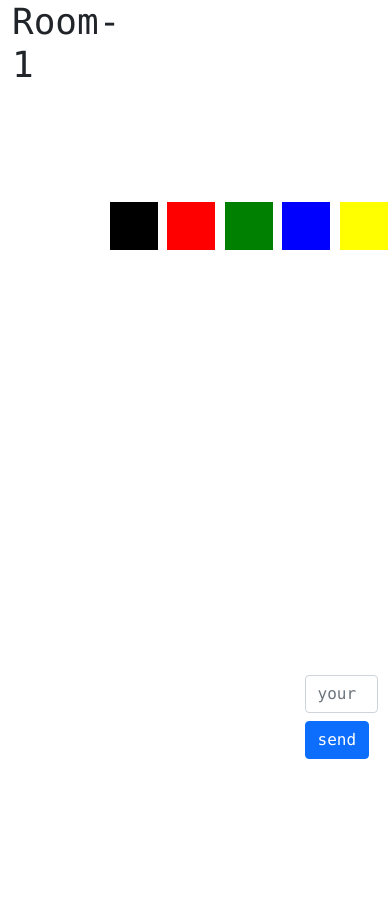
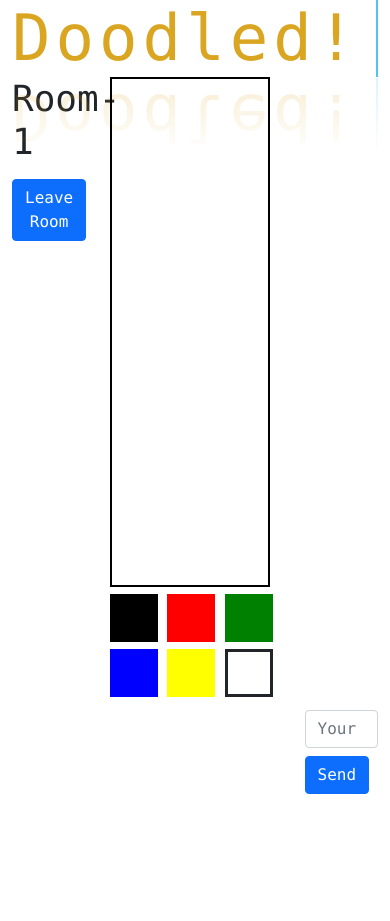
Before and after one commit to PulkitAgr113/NotMoodleDotIO, a Django app: page /lobby/1/ in a window 390 px wide. Before the commit the page ends 759 px from the top, so only its background shows below. Run offline with Django 3.2, Linux system fonts and the light colour scheme; a user stored in the database is signed in; some libraries are stand-ins or nearby versions.

Commit message:
Canvas CSS changed

```diff
--- a/doodle/static/main.js
+++ b/doodle/static/main.js
@@ -105,10 +105,13 @@ onResize();
 function drawLine(x0, y0, x1, y1, color, emit){
     // Drawing a line
     context.beginPath();
+    context.strokeStyle = color;
+    context.lineWidth = 5;
+    if (color == 'white') {
+        context.lineWidth = 40;
+    }
     context.moveTo(x0-rect.left, y0-rect.top);
     context.lineTo(x1-rect.left, y1-rect.top);
-    context.strokeStyle = color;
-    context.lineWidth = 2;
     context.stroke();
     context.closePath();
 
@@ -175,7 +178,7 @@ function throttle(callback, delay) {
 
 // Making the canvas fill its encloser
 function onResize() {
-    canvas.width = window.innerWidth*0.50;
-    canvas.height = window.innerWidth*0.50;
+    canvas.width = window.innerWidth*0.40;
+    canvas.height = window.innerHeight*0.60;
     rect = canvas.getBoundingClientRect();
 }
--- a/doodle/static/style.css
+++ b/doodle/static/style.css
@@ -1,3 +1,5 @@
+@import url('https://fonts.googleapis.com/css2?family=Poppins:wght@300;400;500;600;700;800;900&display=swap');
+
 body {
     font-family: 'monaco', monospace;
 }
@@ -45,7 +47,7 @@ p {
 }
 
 .colors {
-    position: fixed;
+    position: relative;
 }
 
 .color {
@@ -59,6 +61,7 @@ p {
 .color.green { background-color: green; }
 .color.blue { background-color: blue; }
 .color.yellow { background-color: yellow; }
+.color.white { border-style: solid; }
 
 .whiteboard {
     position: relative;
@@ -66,12 +69,18 @@ p {
     right: 0;
     bottom: 0;
     top: 0;
+    border:2px solid #000000;
+    cursor: pointer;
+}
+
+.whiteboard:active {
+    cursor: crosshair;
 }
 
 .chatbox {
     overflow-y: scroll;
     overflow-x: hidden;
-    height: 80vh;
+    height: 75%;
     display: flex;
     flex-direction: column-reverse;
 }
@@ -79,3 +88,75 @@ p {
 html,body {
     height: 100%;
 }
+
+.typing::before {
+    content: '';
+    position: absolute;
+    top: 0;
+    right: 0;
+    width: 2px;
+    height: 100%;
+    background: #4FC3F7;
+    animation: cursorBlink 0.8s steps(3) infinite
+}
+
+@keyframes cursorBlink {
+
+    0%,
+    75% {
+        opacity: 1
+    }
+
+    76%,
+    100% {
+        opacity: 0
+    }
+}
+
+.typing {
+    position: relative;
+    -webkit-box-reflect: below 1px linear-gradient(transparent, #3333)
+}
+
+.typing h2 {
+    position: relative;
+    color: goldenrod;
+    letter-spacing: 5px;
+    font-size: 4rem;
+    overflow: hidden;
+    margin-bottom: 0;
+    animation: type 5s steps(11) infinite
+}
+
+@keyframes type {
+
+    0%,
+    100% {
+        width: 0px
+    }
+
+    30%,
+    60% {
+        width: 394.09px
+    }
+}
+
+@media(max-width: 330px) {
+    .typing h2 {
+        font-size: 3rem;
+        animation: type 5s steps(10) infinite
+    }
+
+    @keyframes type {
+
+        0%,
+        100% {
+            width: 0px
+        }
+
+        30%,
+        60% {
+            width: 305px
+        }
+    }
+}
--- a/doodle/templates/base.html
+++ b/doodle/templates/base.html
@@ -10,6 +10,7 @@
     <!-- Bootstrap CSS -->
     <link href="https://cdn.jsdelivr.net/npm/bootstrap@5.0.0-beta2/dist/css/bootstrap.min.css" rel="stylesheet" integrity="sha384-BmbxuPwQa2lc/FVzBcNJ7UAyJxM6wuqIj61tLrc4wSX0szH/Ev+nYRRuWlolflfl" crossorigin="anonymous">
     <link rel="stylesheet" type="text/css" href="{% static 'style.css' %}">
+    <link rel="stylesheet" href="https://cdnjs.cloudflare.com/ajax/libs/font-awesome/4.7.0/css/font-awesome.min.css">
     <!-- <link rel="stylesheet" href="{% static 'style.css' %}"> -->
 
     <title>chat proj | {% block title %}{% endblock title %}</title>
--- a/doodle/templates/main.html
+++ b/doodle/templates/main.html
@@ -8,6 +8,7 @@ main page
 {% block content %}
     <input type="hidden" value={{username}} id="username">
     <input type="hidden" value={{roomid}} id="roomid">
+    <div class="typing"><h2> Doodled!</h2></div>
 
     <div class="row h-100">
 
@@ -15,6 +16,7 @@ main page
             <h2>Room-{{roomid}}</h2>
             <div class="container" id='roomdetails'></div>
             <div id="alert-box"></div>
+            <a href = "{% url 'home' %}"><button class="btn btn-primary mt-2">Leave Room</button></a>
         </div>
         <div class="col-6 col-xl-6">
             <canvas class="whiteboard"></canvas>
@@ -24,6 +26,7 @@ main page
                 <div class="color green"></div>
                 <div class="color blue"></div>
                 <div class="color yellow"></div>
+                <div class="color white"></div>
             </div>
         </div>
 
@@ -34,8 +37,8 @@ main page
             </div>
             <div class="row">
                 <div class="col">
-                    <input type="text" id="message-input" class="form-control" placeholder="your message">
-                    <button class="btn btn-primary mt-2" id="send-btn">send</button>
+                    <input type="text" id="message-input" class="form-control" placeholder="Your message">
+                    <button class="btn btn-primary mt-2" id="send-btn">Send</button>
                 </div>
             </div>
         </div>
@@ -46,6 +49,3 @@ main page
 {% block scripts %}
     <script src="{% static 'main.js' %}"></script>
 {% endblock scripts %}
-
-Lorem ipsum dolor sit amet consectetur adipisicing elit. Laudantium nulla consequatur adipisci eaque exercitationem laboriosam odit fuga optio. Praesentium facere, minima reiciendis repudiandae sint nam error quia ullam nemo ea magnam, necessitatibus nulla ratione iure assumenda molestiae. Repudiandae nulla necessitatibus sit voluptatibus corrupti consectetur qui soluta esse dolores alias nemo, vero voluptatem beatae debitis quo a quibusdam? Nostrum perferendis eveniet distinctio. Corporis, exercitationem rerum. At quam modi possimus sint aspernatur aut iusto voluptatum esse tempora voluptatem quo velit deleniti rem ipsam, molestiae quibusdam consectetur fugiat natus id illo, laboriosam facere! Similique aliquid reprehenderit quisquam rem laudantium fuga, soluta accusantium rerum?
-Lorem, ipsum dolor sit amet consectetur adipisicing elit. Incidunt, consequatur.
--- a/doodle/templates/menu.html
+++ b/doodle/templates/menu.html
@@ -23,6 +23,8 @@
     <br>
     <input type="text" id="room-code" class="form-control" placeholder="Room Code">
     <button class="btn btn-primary mt-2" id="join-room">Join Room</button>
+    <br>
+    <a href = "{% url 'logout' %}"><button class="btn btn-primary mt-2">Logout</button></a>
   </main>
 
   <script>
--- a/server/server.js
+++ b/server/server.js
@@ -56,7 +56,7 @@ io.on('connection', socket=> {
             usersInRoom[room].splice(index, 1);
         }
         io.to(room).emit('roomdetails',usersInRoom[room])
-        io.to(room).emit('leave', 'user left the chat')
+        io.to(room).emit('leave', userName + ' left the chat')
     })
 })
 
```
Also changed, not shown: doodle/db.sqlite3.
